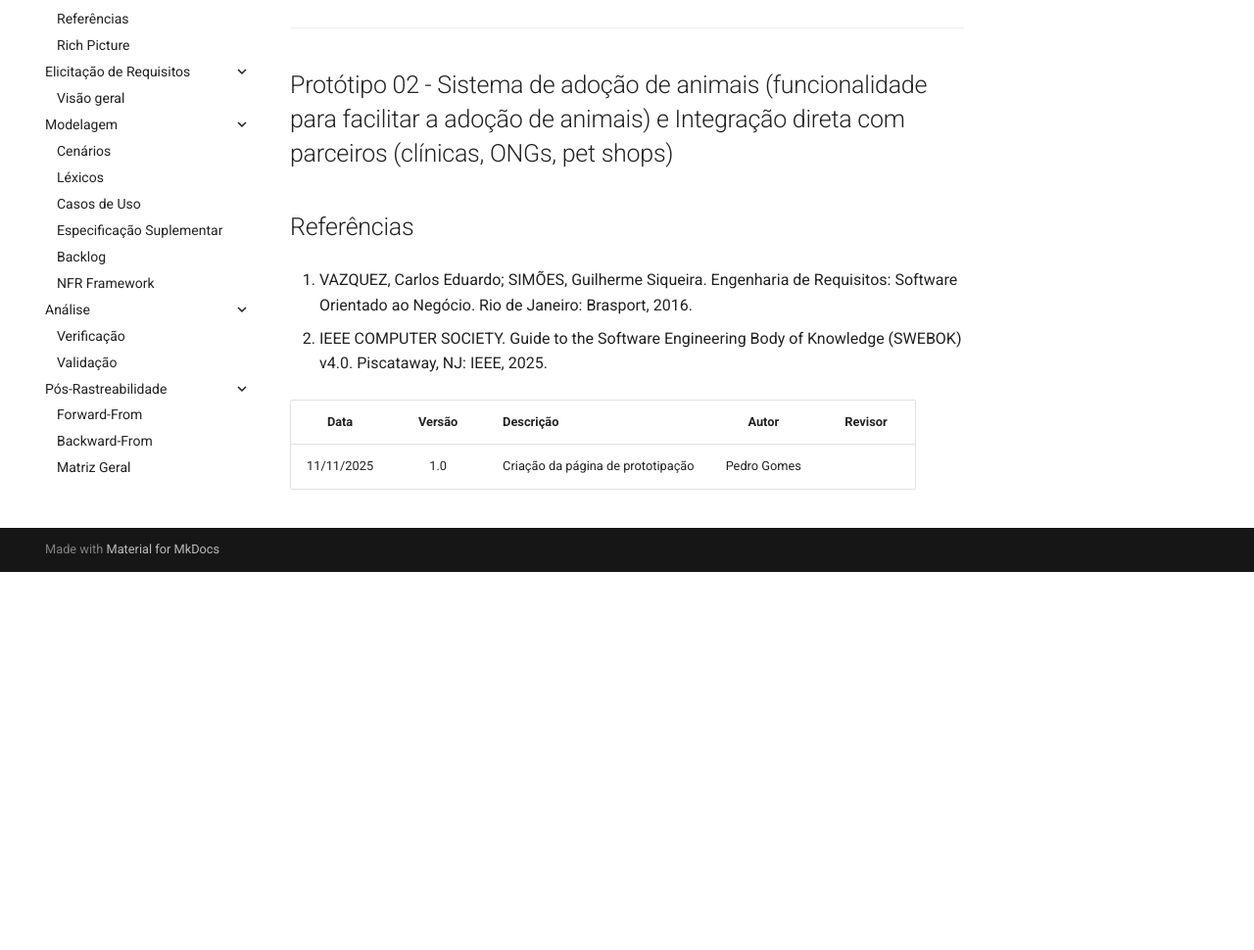
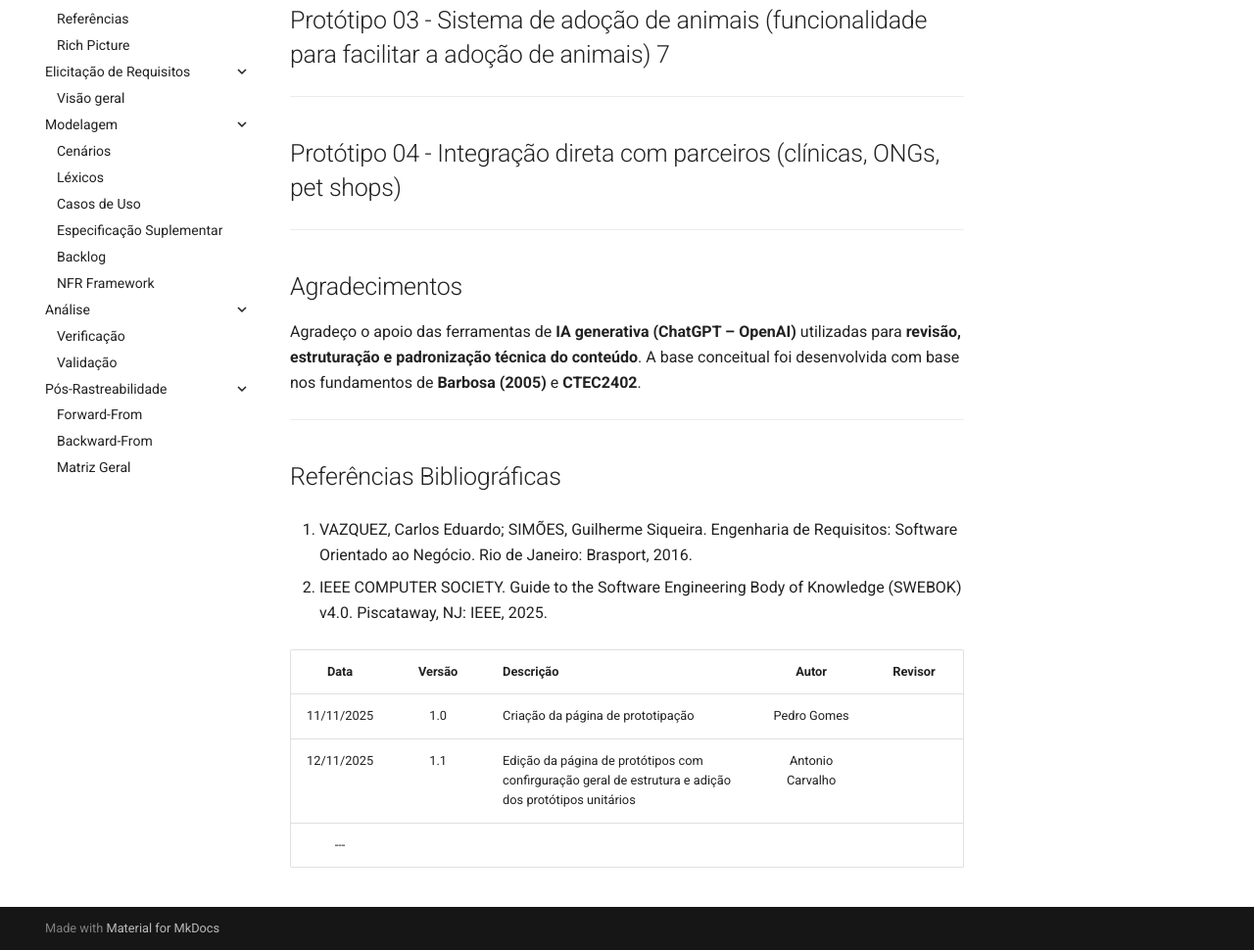
Before and after one commit to Requisitos-de-Software/2025.2-SinPatinhas, an MkDocs documentation site: the page built from docs/analise/prototipos.md, in a window 1280 px wide and 1400 px high, scrolled down 3801 px, cut to the strip 430-1400 px from the top of the window. Shown: the whole strip at 98% size. Built offline with MkDocs 1.6.1 and Material for MkDocs 9.7.7, drawn with Linux system fonts in a browser that asks for light colours; comment, search, counter and statistics services are not loaded; before the commit the page ends 4815 px from its top, so only the background shows below that; some of the changed text lies outside the part shown.

Commit message:
fix(estrutura): Alteração de estrutura geral.

```diff
--- a/docs/analise/prototipos.md
+++ b/docs/analise/prototipos.md
@@ -38,20 +38,19 @@
 
 Conforme afirmam Vazquez e Simões (2016), a prototipação “permite ao usuário analisar se os seus requisitos estão sendo atendidos e até mesmo descobrir novos requisitos”, reforçando seu papel essencial na validação e evolução contínua do projeto.
 
-| **Participantes** | **Protótipo** | **Página Unitária** |**Descrição** |
-|--------------------|---------------|----------------|--------------|
-| **Pedro Gomes** | [Protótipo 01](#prototipo01)|  |Aplicativo Móvel "SINPatinhas Agente" (iOS/Android) - [**RNFNI001**](../elicitacao/tecnicas_elicitacao/requisitos_elicitados.md#rnfni001) |
-|  | [Protótipo 01](#prototipo01) |  | Acesso Offline aos Dados dos Pets - [**RNFNI002**](../elicitacao/tecnicas_elicitacao/requisitos_elicitados.md#rnfni002) |
-| **Antonio Carvalho** | [Protótipo 02](#prototipo02) |  | Sistema de adoção de animais (funcionalidade para facilitar a adoção de animais) - [**RFNI016**](../elicitacao/tecnicas_elicitacao/requisitos_elicitados.md#rfni016) |
-|  | [Protótipo 02](#prototipo02) |  | Integração direta com parceiros (clínicas, ONGs, pet shops) - [**RFNI018**](../elicitacao/tecnicas_elicitacao/requisitos_elicitados.md#rfni016) |
-| **Heloisa Santos** |  | — | — |
-| **Letícia Paiva** |  | — | — |
-|  |  | — | — |
-|  | — |  | — |
+| **Participantes** | **Protótipo** | **Descrição** |
+|--------------------|---------------|--------------|
+| **Pedro Gomes** | [Protótipo 01](#prototipo01)  |Aplicativo Móvel "SINPatinhas Agente" (iOS/Android) - [**RNFNI001**](../elicitacao/tecnicas_elicitacao/requisitos_elicitados.md#rnfni001) |
+|  | [Protótipo 02](#prototipo01)  | Acesso Offline aos Dados dos Pets - [**RNFNI002**](../elicitacao/tecnicas_elicitacao/requisitos_elicitados.md#rnfni002) |
+| **Antonio Carvalho** | [Protótipo 03](#prototipo03)  | Sistema de adoção de animais (funcionalidade para facilitar a adoção de animais) - [**RFNI016**](../elicitacao/tecnicas_elicitacao/requisitos_elicitados.md#rfni016) |
+|  | [Protótipo 04](#prototipo04) | Integração direta com parceiros (clínicas, ONGs, pet shops) - [**RFNI018**](../elicitacao/tecnicas_elicitacao/requisitos_elicitados.md#rfni016) |
+| **Heloisa Santos** |   — | — |
+| **Letícia Paiva** | — | — |
+| | — | — |
 | **Isaac Menezes** | — | — |
-|  | — |  | — |
+| — |  | — |
 | **Mateus Negrini** | — | — |
-|  | — |  | — |
+| — |  | — |
 
 ---
 
@@ -77,12 +76,26 @@
 
 ---
 
-<a id="prototipo02"></a>
+<a id="prototipo03"></a>
 
-## Protótipo 02 - Sistema de adoção de animais (funcionalidade para facilitar a adoção de animais) e Integração direta com parceiros (clínicas, ONGs, pet shops)
+## Protótipo 03 - Sistema de adoção de animais (funcionalidade para facilitar a adoção de animais) 7
 
+---
 
-## Referências
+<a id="prototipo04"></a>
+
+## Protótipo 04 - Integração direta com parceiros (clínicas, ONGs, pet shops)
+
+---
+
+## Agradecimentos
+
+Agradeço o apoio das ferramentas de **IA generativa (ChatGPT – OpenAI)** utilizadas para **revisão, estruturação e padronização técnica do conteúdo**.
+A base conceitual foi desenvolvida com base nos fundamentos de **Barbosa (2005)** e **CTEC2402**.
+
+---
+
+## Referências Bibliográficas
 
 1. VAZQUEZ, Carlos Eduardo; SIMÕES, Guilherme Siqueira. Engenharia de Requisitos: Software Orientado ao Negócio. Rio de Janeiro: Brasport, 2016.
 
@@ -91,3 +104,5 @@
 | Data       | Versão | Descrição                                 | Autor                                      | Revisor                                     |
 | :--------: | :----: | :---------------------------------------- | :----------------------------------------: | :----------------------------------------: |
 | 11/11/2025 |  1.0   |  Criação da página de prototipação  | Pedro Gomes |   |
+| 12/11/2025   | 1.1 | Edição da página de protótipos com confirguração geral de estrutura e adição dos protótipos unitários | Antonio Carvalho |    |
+---
```
Also changed, not shown: docs/_sidebar.md (+1 -2 lines).
